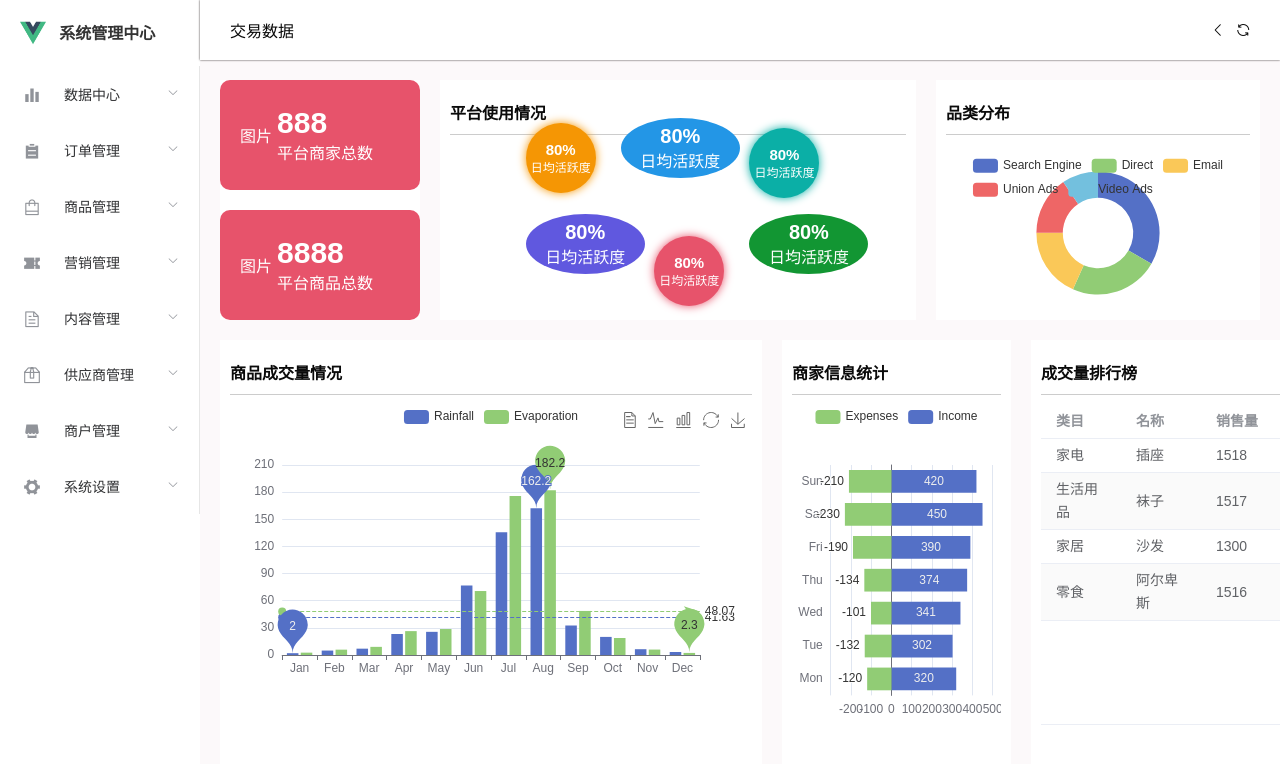
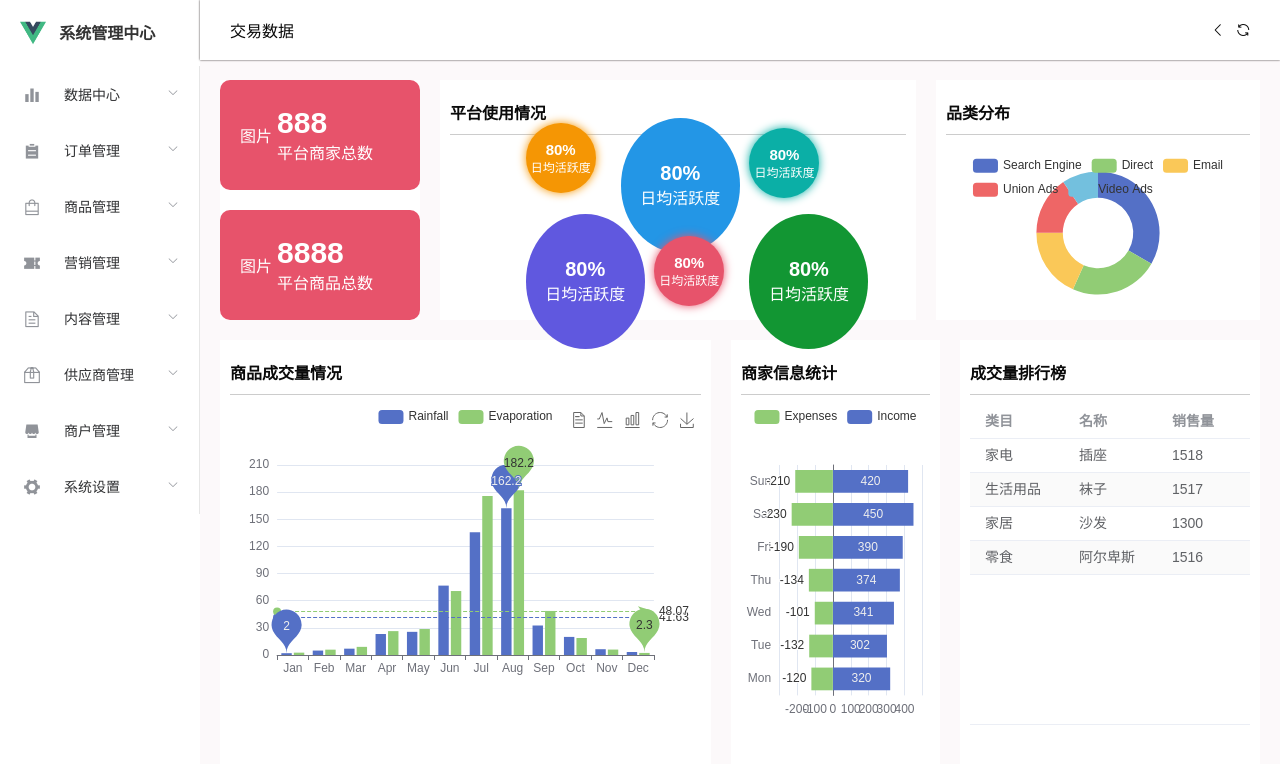
Before and after one commit to bo-ddd/union-b, a Vue app: page /data/transaction in a window 1280 px wide. Shown: the top 764 px of the page. Built offline with nearby package versions, Linux system fonts and the light colour scheme.

Commit message:
modify-transaction.vue

```diff
--- a/src/views/data/Transaction.vue
+++ b/src/views/data/Transaction.vue
@@ -115,10 +115,16 @@ export default {
     };
   },
   mounted() {
-    this.drawnBar();
-    this.drawnPie();
-    this.drawnTotal();
+    let myBarChart = this.drawnBar();
+    let myPieChart = this.drawnPie();
+    let myTotalChart = this.drawnTotal();
+    window.addEventListener("resize", function () {
+      myBarChart.resize();
+      myPieChart.resize();
+      myTotalChart.resize();
+    });
   },
+
   methods: {
     drawnBar() {
       // 基于准备好的dom，初始化echarts实例
@@ -190,6 +196,7 @@ export default {
           },
         ],
       });
+      return myChart;
     },
     drawnPie() {
       let myChart = echarts.init(document.getElementsByClassName("type")[0]);
@@ -231,6 +238,7 @@ export default {
           },
         ],
       });
+      return myChart;
     },
     drawnTotal() {
       let myChart = echarts.init(document.getElementsByClassName("info")[0]);
@@ -292,6 +300,7 @@ export default {
           },
         ],
       });
+      return myChart;
     },
   },
 };
@@ -304,7 +313,6 @@ export default {
 .wrap {
   height: calc(100vh - 100px);
   min-width: 1000px;
-  background-color: #fcf9fa;
   & > .header {
     & > div {
       padding: 10px;
@@ -351,7 +359,7 @@ export default {
       }
       & > div {
         width: 25%;
-        height: 25%;
+        height: 56%;
         border-radius: 50%;
         display: flex;
         flex-flow: column;
@@ -439,6 +447,9 @@ export default {
       }
     }
     & > .echarts_stata {
+      & > .stata {
+        width: 100%;
+      }
       flex: 2.5;
     }
     & > .echarts_info {
@@ -447,6 +458,9 @@ export default {
     }
     & > .echarts_rank {
       flex: 1;
+      & > .rank {
+        width: 280px;
+      }
     }
   }
 }
```
